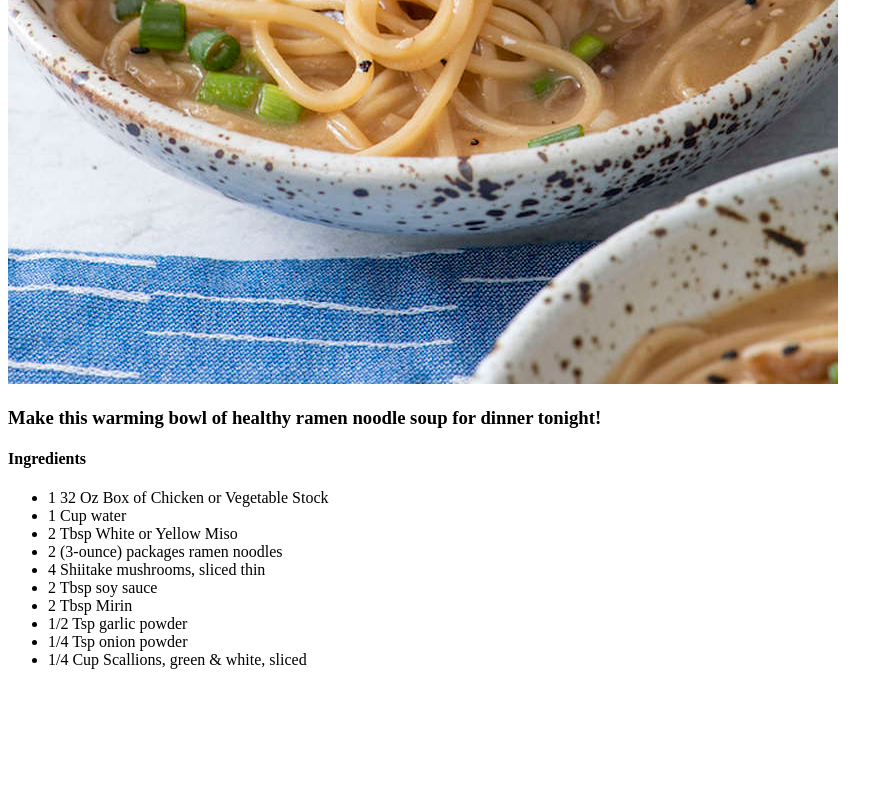
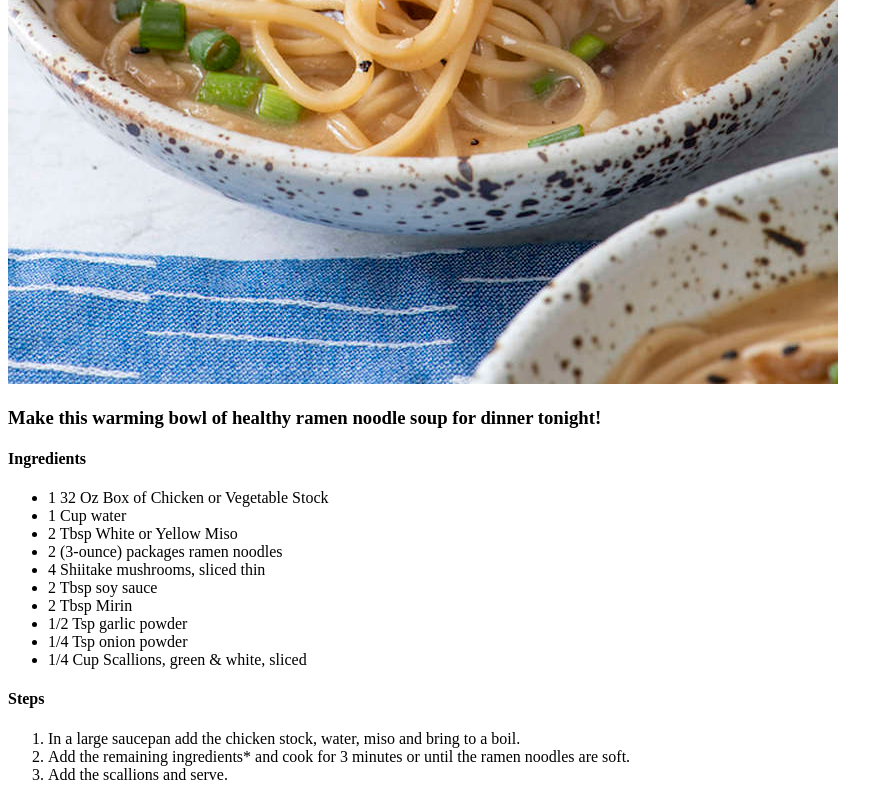
Before and after one commit to skeeler79/odin-recipes, a plain HTML site: page recipes/ramensoup.html in a window 1280 px wide. Shown: the part 941-1741 px from the top of the page, without its empty margins (0-893 px from the left). Before the commit the page ends 1626 px from the top, so only its background shows below. Drawn offline with Linux system fonts and the light colour scheme.

Commit message:
finished ramen recipe

```diff
--- a/recipes/ramensoup.html
+++ b/recipes/ramensoup.html
@@ -23,6 +23,12 @@
             <li>1/4 Tsp onion powder</li>
             <li>1/4 Cup Scallions, green & white, sliced</li>
         </ul>
+        <h4>Steps</h4>
+        <ol>
+            <li>In a large saucepan add the chicken stock, water, miso and bring to a boil.</li>
+            <li>Add the remaining ingredients* and cook for 3 minutes or until the ramen noodles are soft.</li>
+            <li>Add the scallions and serve.</li>
+        </ol>
 
 
 
```
